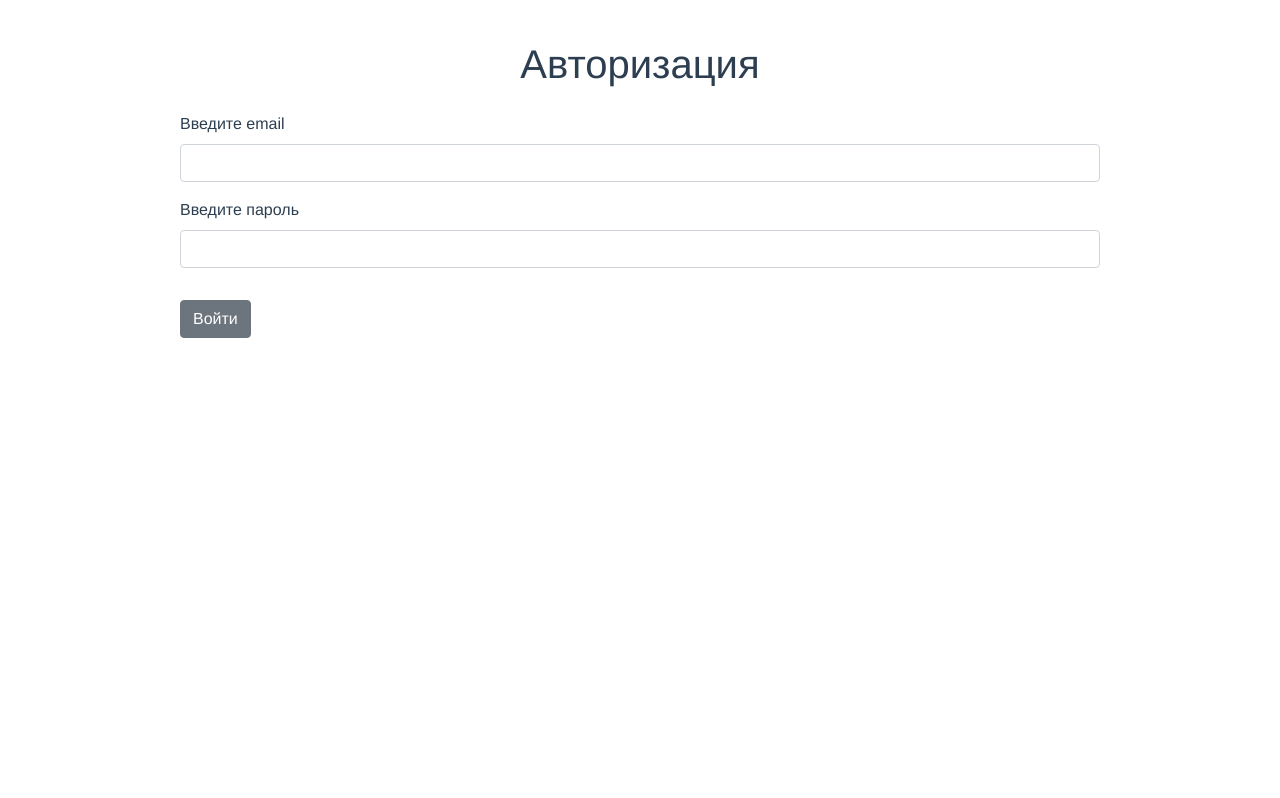
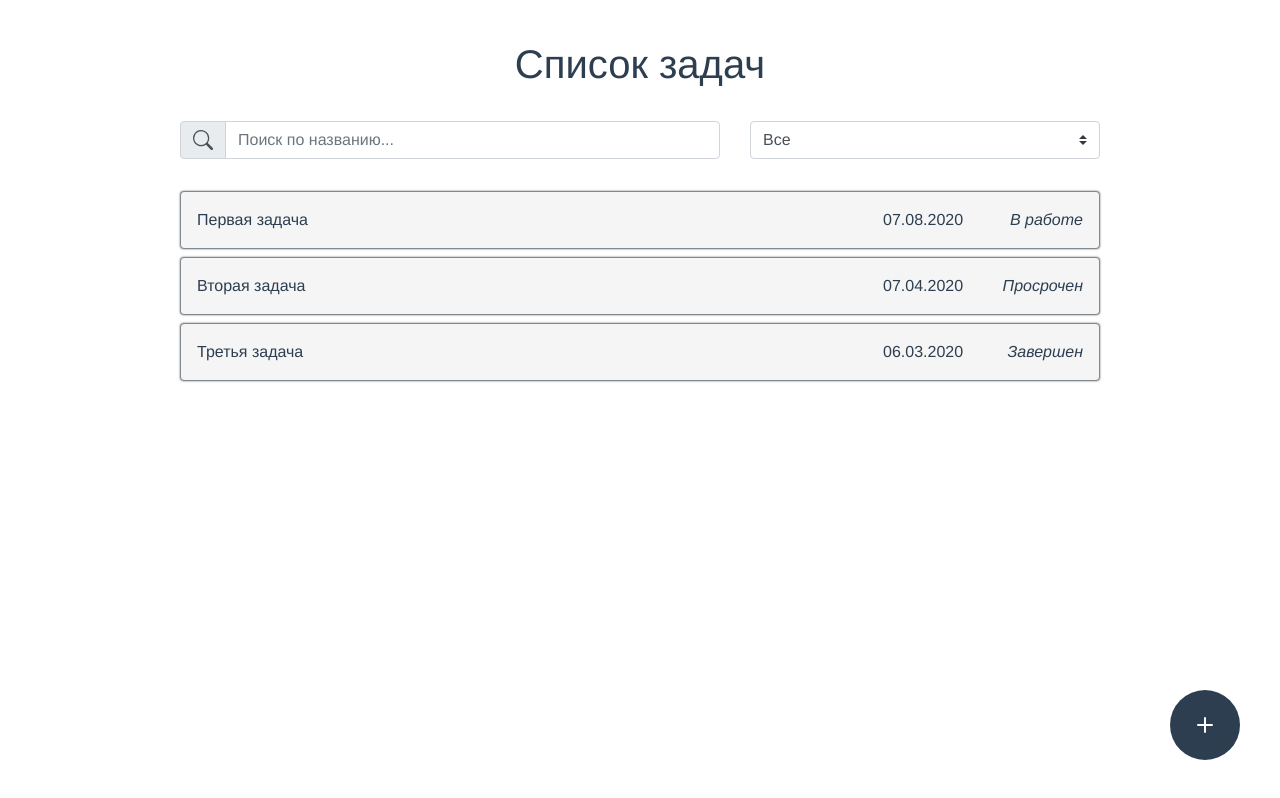
Before and after one commit to khartumov/task_manager, a Vue app: page / in a window 1280 px wide. Before the commit this address led to /login. Built offline with nearby package versions, Linux system fonts and the light colour scheme; no server answers; sample sign-in values are in the browser's storage; what v-markdown-editor, vue-simple-markdown would draw is missing.

Commit message:
check currentUser before autorization

```diff
--- a/src/components/Login.vue
+++ b/src/components/Login.vue
@@ -15,6 +15,7 @@
             >
               <b-form-input
                 id="login__email"
+                ref="email"
                 v-model.trim="email"
                 type="email"
                 trim
@@ -68,6 +69,10 @@ export default {
         this.$router.push('/')
       } catch (error) {}
     }
+  },
+
+  mounted () {
+    this.$refs.email.focus()
   }
 }
 </script>
--- a/src/router.js
+++ b/src/router.js
@@ -1,5 +1,6 @@
 import Vue from 'vue'
 import Router from 'vue-router'
+import firebase from 'firebase/app'
 
 import Tasks from './components/Tasks.vue'
 import Newtask from './components/Newtask.vue'
@@ -35,9 +36,10 @@ const router = new Router({
 })
 
 router.beforeEach((to, from, next) => {
-  const isAurhRequired = to.matched.some((route) => route.meta.auth)
+  const currentUser = firebase.auth().currentUser
+  const isAuthRequired = to.matched.some((route) => route.meta.auth)
 
-  if (isAurhRequired) {
+  if (isAuthRequired && !currentUser) {
     next('/login')
   } else {
     next()
--- a/src/store/auth.js
+++ b/src/store/auth.js
@@ -4,7 +4,6 @@ export default {
   actions: {
     async login ({ dispatch, commit }, { email, password }) {
       await firebase.auth().signInWithEmailAndPassword(email, password)
-
       // TODO
       // try {
       //   await firebase.auth().signInWithEmailAndPassword(email, password)
@@ -13,6 +12,9 @@ export default {
       //   console.log(e)
       //   throw e
       // }
+    },
+    logout () {
+      // TODO
     }
   }
 }
```
